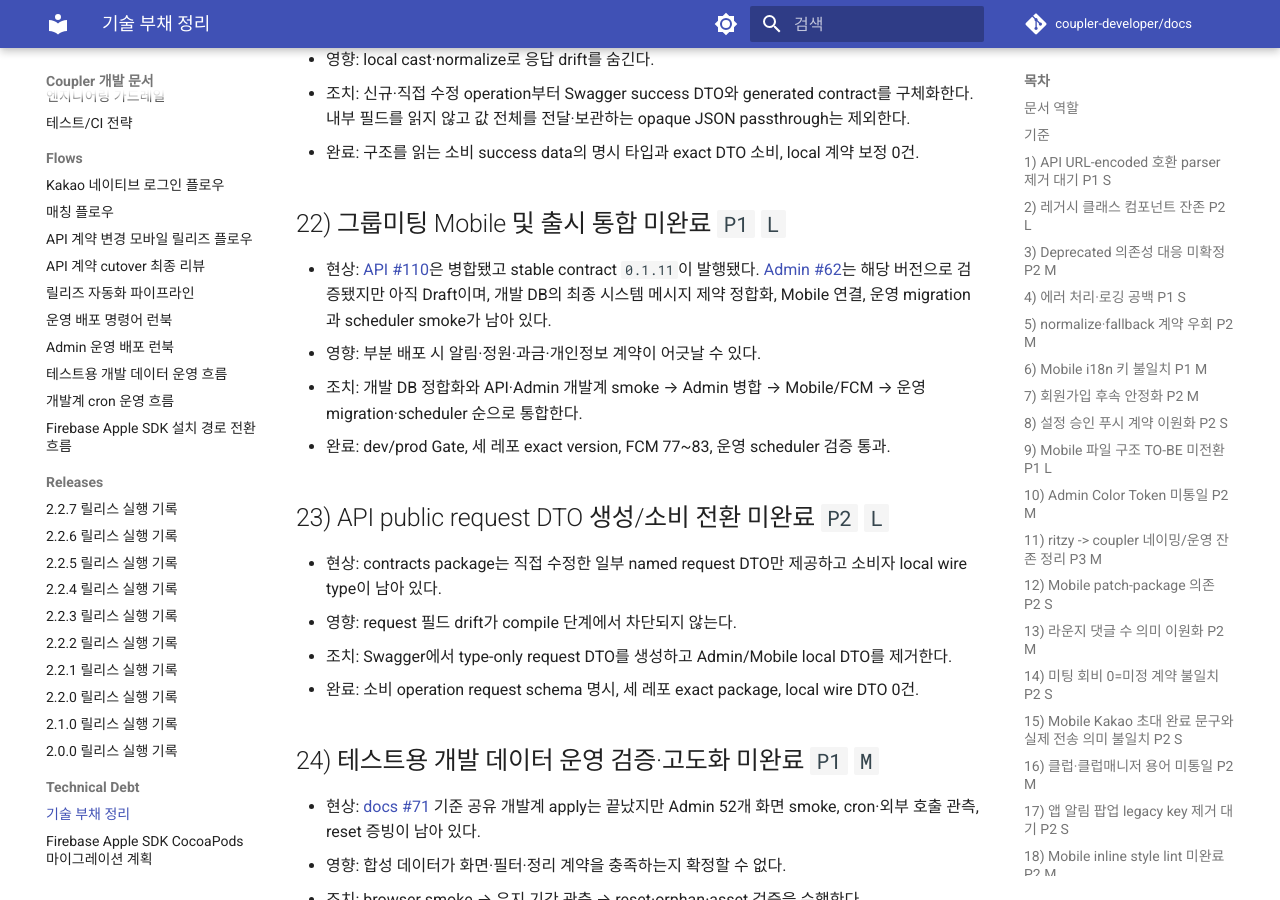
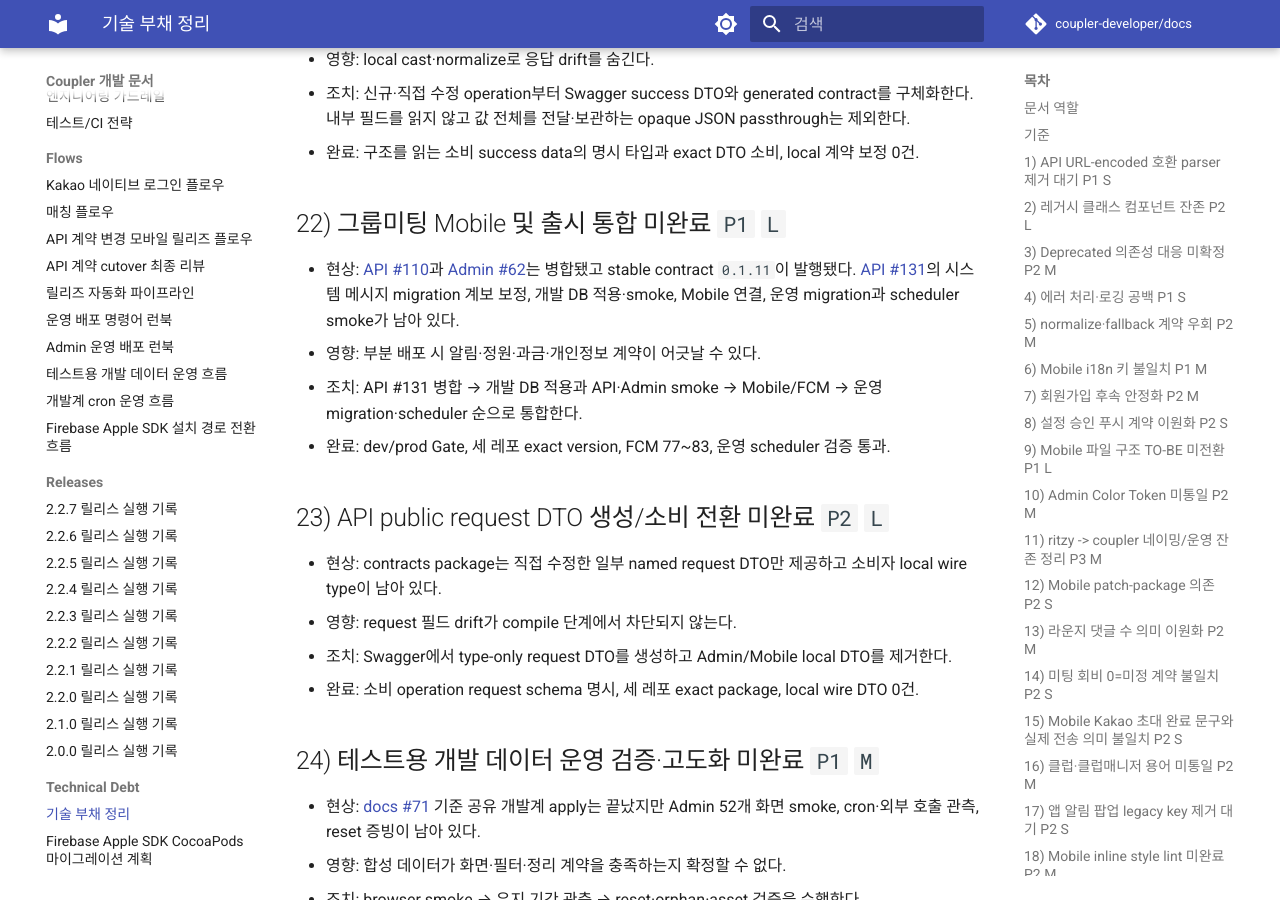
Before and after one commit to coupler-developer/docs, an MkDocs documentation site: the page built from content/technical-debt/technical-debt.md, in a window 1280 px wide and 900 px high, scrolled down 5076 px. Built offline with MkDocs 1.6.1 and Material for MkDocs 9.7.7, drawn with Linux system fonts in a browser that asks for light colours; comment, search, counter and statistics services are not loaded.

Commit message:
docs: 그룹미팅 출시 잔여 범위 최신화
Reason:
- API와 Admin 병합 이후에도 기술부채가 이전 Draft 상태와 완료된 Admin 병합 단계를 가리키고 있었습니다.

Changes:
- API #110과 Admin #62 병합 및 stable 0.1.11 발행 상태를 반영했습니다.
- API #131, 개발 DB 적용·smoke, Mobile, 운영 잔여 순서로 갱신했습니다.

How:
- 최신 GitHub PR 상태와 그룹미팅 출시 Gate 기준으로 미해결 범위만 유지했습니다.

Tests:
- yarn validate:docs 통과

```diff
--- a/content/technical-debt/technical-debt.md
+++ b/content/technical-debt/technical-debt.md
@@ -163,9 +163,9 @@
 
 ## 22) 그룹미팅 Mobile 및 출시 통합 미완료 `P1` `L`
 
-- 현상: [API #110](https://github.com/coupler-developer/coupler-api/pull/110)은 병합됐고 stable contract `0.1.11`이 발행됐다. [Admin #62](https://github.com/coupler-developer/coupler-admin-web/pull/62)는 해당 버전으로 검증됐지만 아직 Draft이며, 개발 DB의 최종 시스템 메시지 제약 정합화, Mobile 연결, 운영 migration과 scheduler smoke가 남아 있다.
+- 현상: [API #110](https://github.com/coupler-developer/coupler-api/pull/110)과 [Admin #62](https://github.com/coupler-developer/coupler-admin-web/pull/62)는 병합됐고 stable contract `0.1.11`이 발행됐다. [API #131](https://github.com/coupler-developer/coupler-api/pull/131)의 시스템 메시지 migration 계보 보정, 개발 DB 적용·smoke, Mobile 연결, 운영 migration과 scheduler smoke가 남아 있다.
 - 영향: 부분 배포 시 알림·정원·과금·개인정보 계약이 어긋날 수 있다.
-- 조치: 개발 DB 정합화와 API·Admin 개발계 smoke → Admin 병합 → Mobile/FCM → 운영 migration·scheduler 순으로 통합한다.
+- 조치: API #131 병합 → 개발 DB 적용과 API·Admin smoke → Mobile/FCM → 운영 migration·scheduler 순으로 통합한다.
 - 완료: dev/prod Gate, 세 레포 exact version, FCM 77~83, 운영 scheduler 검증 통과.
 
 ## 23) API public request DTO 생성/소비 전환 미완료 `P2` `L`
```
